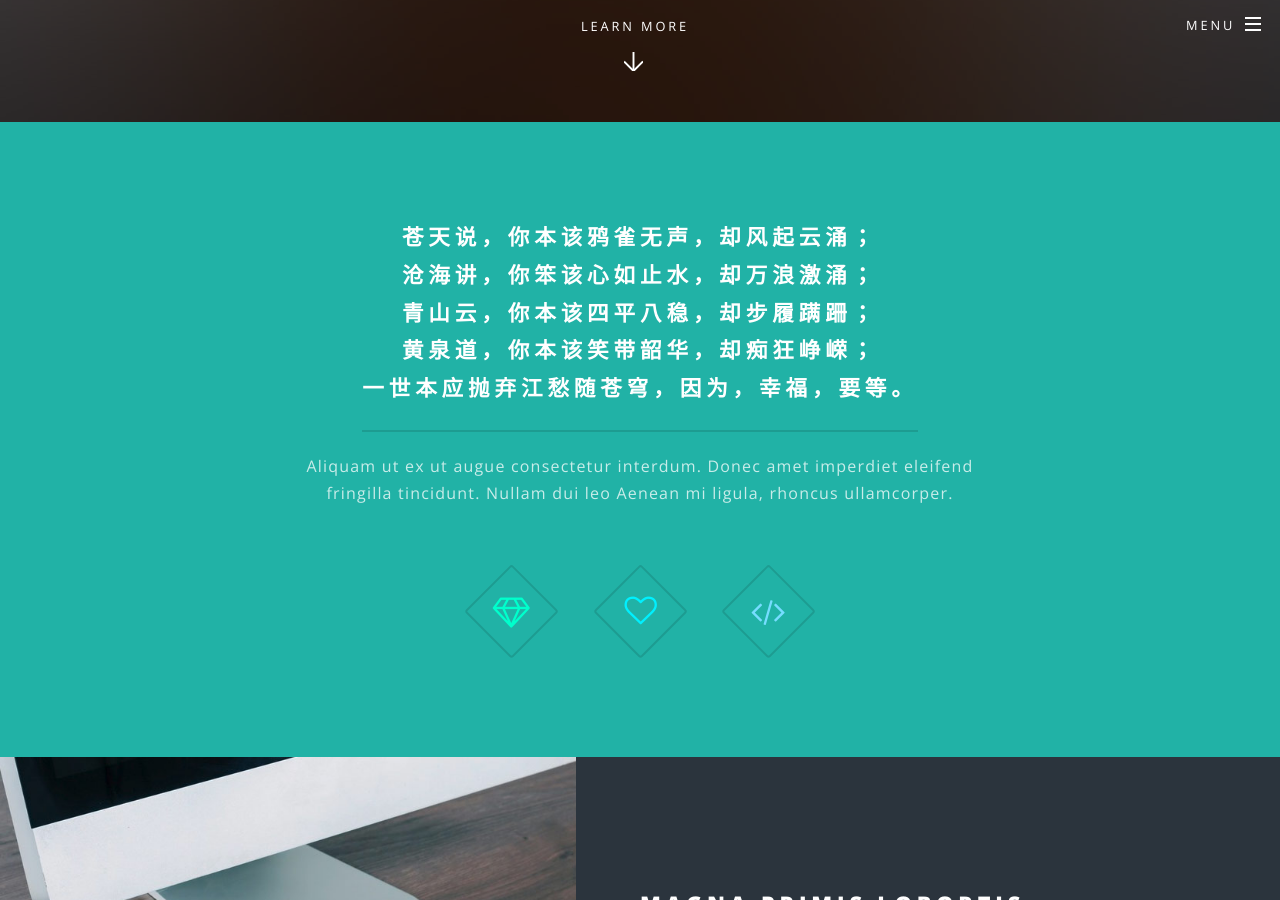
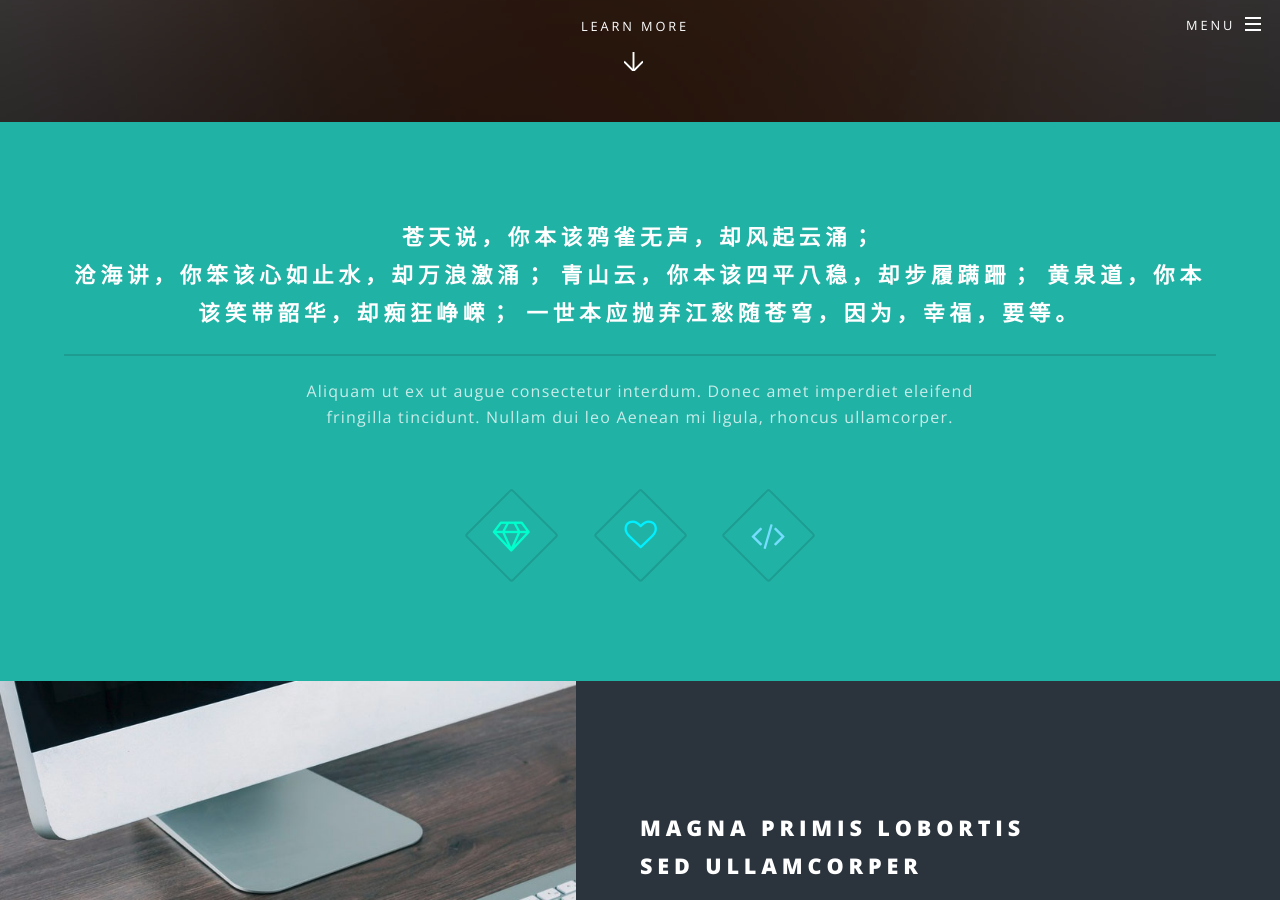
Before and after one commit to FDlove/FDlove.github.io, a Jekyll site: the page built from index.html, in a window 1280 px wide and 900 px high, scrolled down 778 px. Built offline with Jekyll 4.4.1, drawn with Linux system fonts in a browser that asks for light colours.

```diff
--- a/index.html
+++ b/index.html
@@ -18,9 +18,9 @@ layout: landing
 						<div class="inner">
 							<header class="major">
 								<h2>苍天说，你本该鸦雀无声，却风起云涌；<br />
-								沧海讲，你笨该心如止水，却万浪激涌；<br />
-								青山云，你本该四平八稳，却步履蹒跚；<br />
-								黄泉道，你本该笑带韶华，却痴狂峥嵘；<br />
+								沧海讲，你笨该心如止水，却万浪激涌；
+								青山云，你本该四平八稳，却步履蹒跚；
+								黄泉道，你本该笑带韶华，却痴狂峥嵘；
 								一世本应抛弃江愁随苍穹，因为，幸福，要等。</h2>
 								<p>Aliquam ut ex ut augue consectetur interdum. Donec amet imperdiet eleifend<br />
 								fringilla tincidunt. Nullam dui leo Aenean mi ligula, rhoncus ullamcorper.</p>
```
